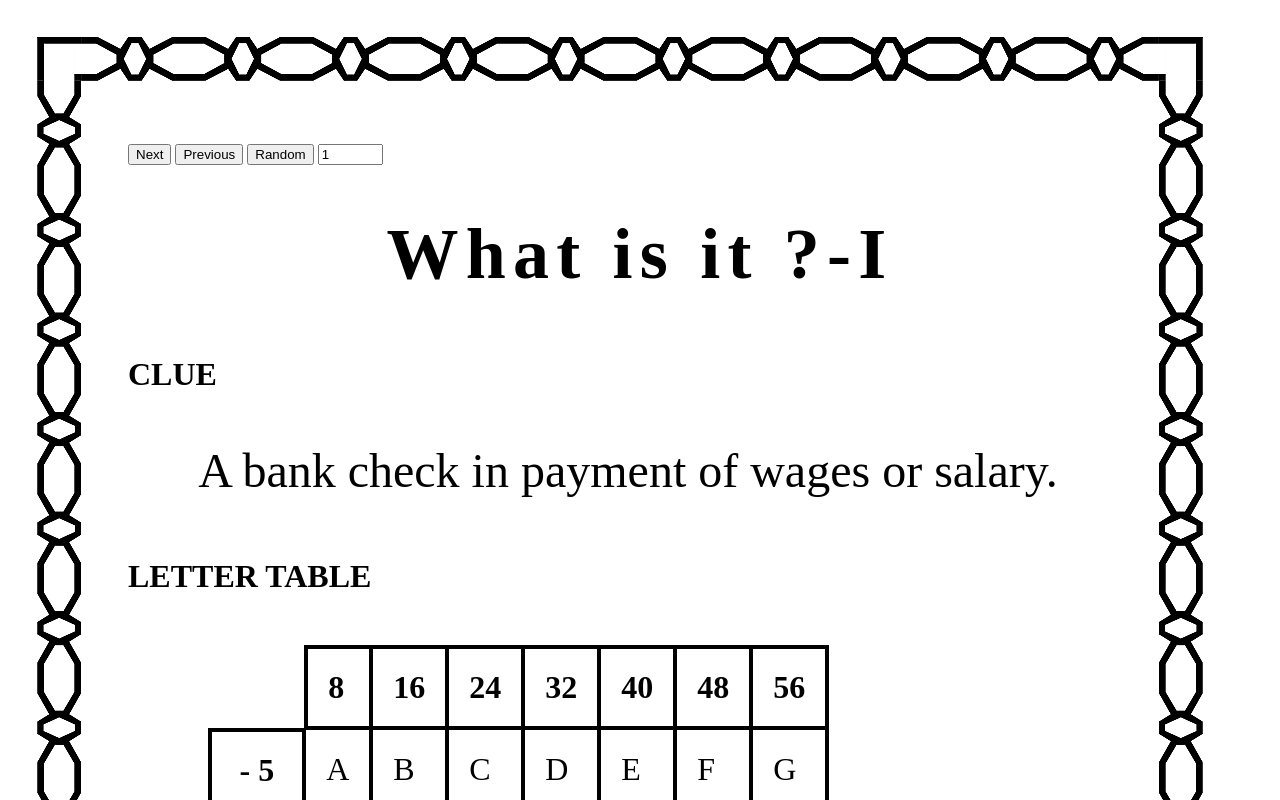
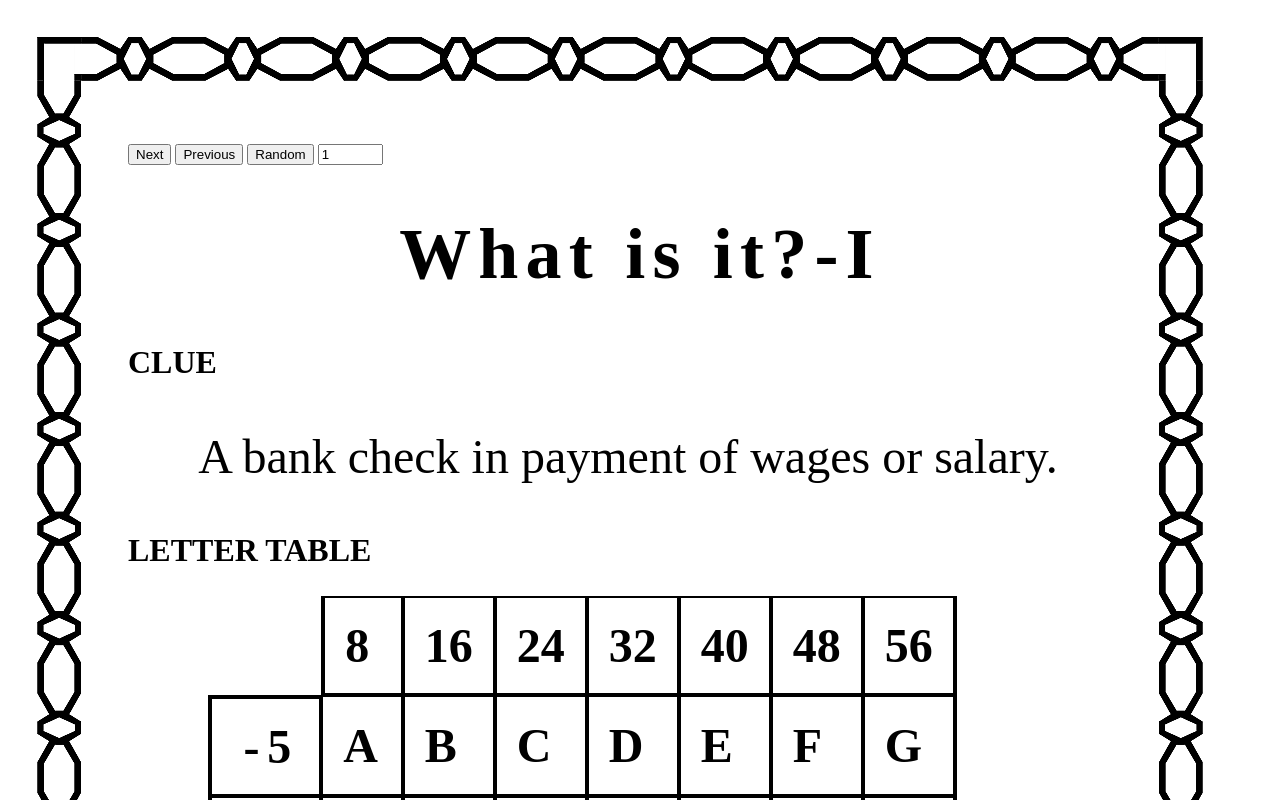
Before and after one commit to raspberrypisig/worksheet, a SvelteKit app: page /worksheet/1 in a window 1280 px wide. Shown: the top 800 px of the page. Built offline with nearby package versions, Linux system fonts and the light colour scheme.

Commit message:
small changes

```diff
--- a/src/app.css
+++ b/src/app.css
@@ -1,5 +1,5 @@
 body {
-    background-image: url("./images/background.png") !important;
+    background-image: url("./images/background-enlarged.png") !important;
     background-repeat: no-repeat;
     overflow: visible;
     width: 1240;
@@ -22,8 +22,6 @@ h2 {
     justify-content: left;
     padding-left: 120px;
     font-size: 32px;
-    margin-top: 60px;
-    margin-bottom: 50px;
 }
 
 
--- a/src/routes/worksheet/[slug]/+page.svelte
+++ b/src/routes/worksheet/[slug]/+page.svelte
@@ -36,7 +36,7 @@
     </ul>
   </div>
 
-  <h1>What is it ?-{data.roman_slug}</h1>
+  <h1>What is it?-{data.roman_slug}</h1>
 
   <h2>CLUE</h2>
 
@@ -140,11 +140,13 @@
       border-top: none !important;
      }
 
-     .heading_top {
+     td.heading_top {
       border-left: 2px solid black;
       border-right: 2px solid black;
       border-top: 2px solid black;
       border-bottom: 2px solid black;
+      font-weight: bold;
+      font-size: 48px !important;
      }
 
 
@@ -168,6 +170,7 @@
      .leftcolumn {
       border-left: 4px solid black;
       font-weight: bold;
+      font-size: 48px !important;
       letter-spacing: 8px;
       text-align: right;
      }
@@ -198,11 +201,13 @@
       padding-bottom: 120px;
      }
 
-     .letter {
+     td.letter {
       border-left: 2px solid black;
       border-right: 2px solid black;
       border-top: 2px solid black;
       border-bottom: 2px solid black;
+      font-weight: bold;
+      font-size: 48px;
      }
 
      .leftcolumn {
@@ -217,7 +222,7 @@
       padding-left: 20px;
       padding-bottom: 50px;
       font-weight: bold;
-      font-size: 32px;
+      font-size: 48px;
       width: 3ch;
      }
 
```
Also changed, not shown: src/images/background-enlarged.png (added).
